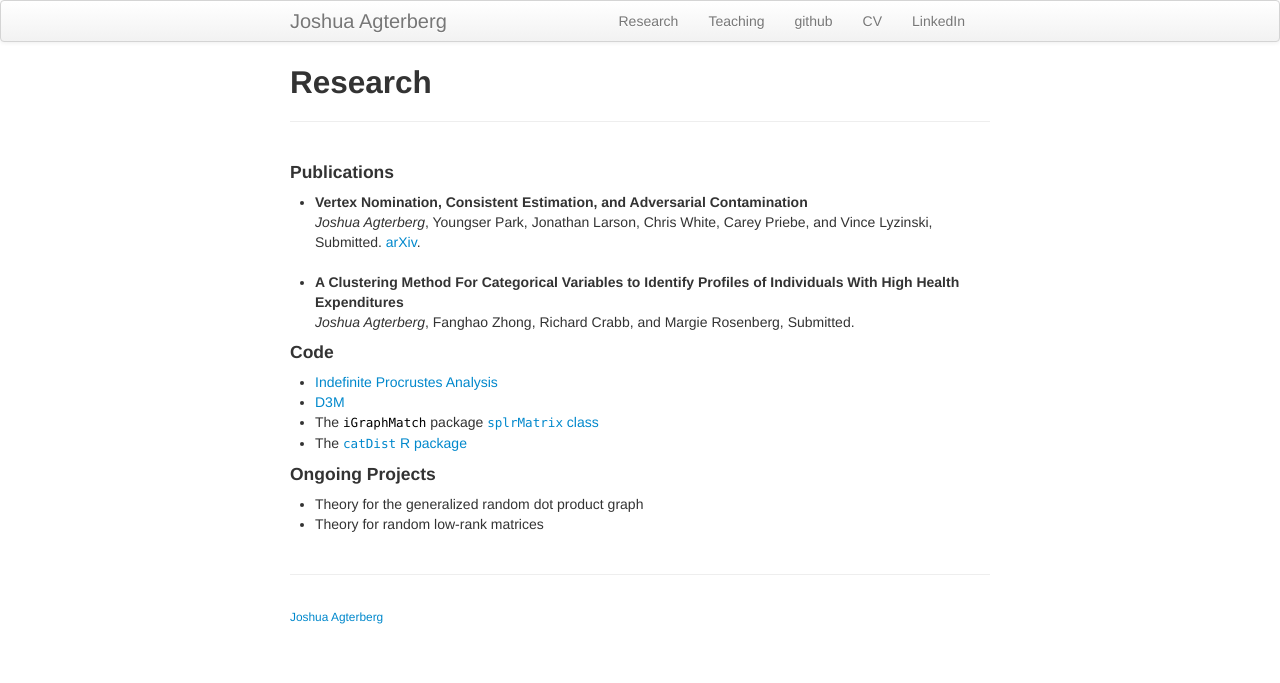
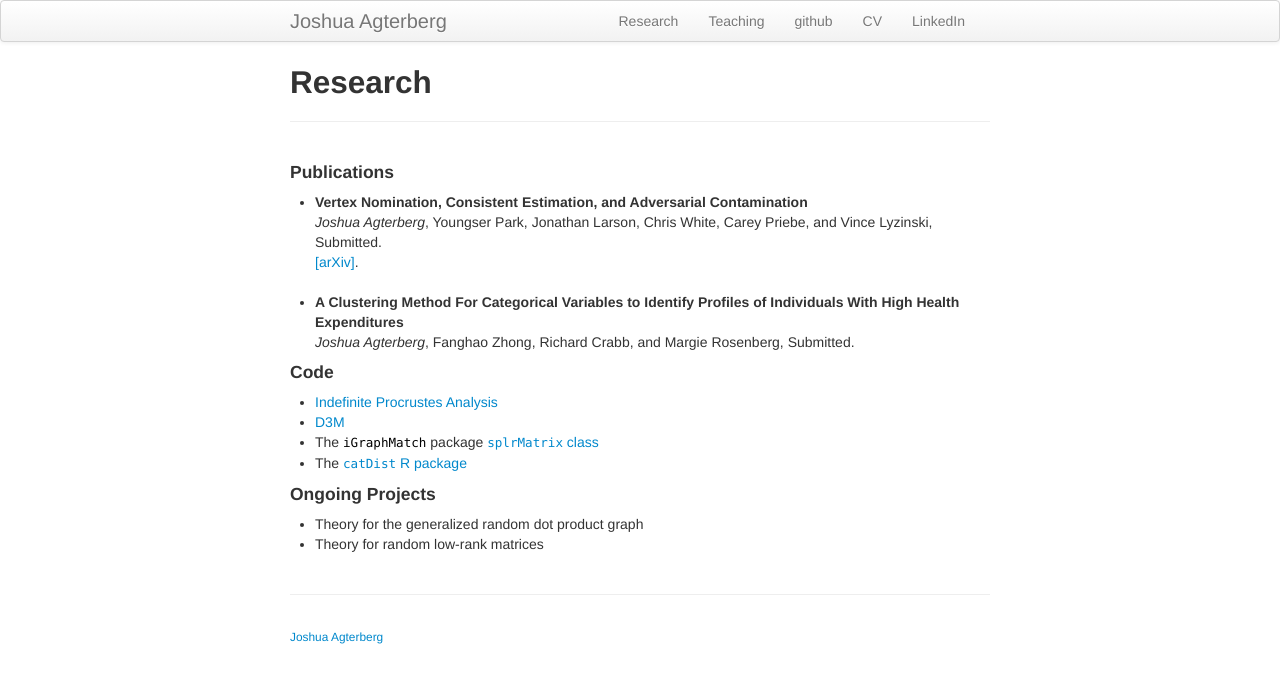
Before and after one commit to jagterberg/jagterberg.github.io, a Jekyll site: the page built from pages/research.md, in a window 1280 px wide. Shown: the top 683 px of the page. Built offline with Jekyll 4.4.1, drawn with Linux system fonts in a browser that asks for light colours.

```diff
--- a/pages/research.md
+++ b/pages/research.md
@@ -5,7 +5,8 @@ title: Research
 <h4>Publications</h4>
 <ul>
 <li><b>Vertex Nomination, Consistent Estimation, and Adversarial Contamination</b> <br />
-<i>Joshua Agterberg</i>, Youngser Park, Jonathan Larson, Chris White, Carey Priebe, and Vince Lyzinski, Submitted. <a href="https://arxiv.org/abs/1905.01776">arXiv</a>.
+<i>Joshua Agterberg</i>, Youngser Park, Jonathan Larson, Chris White, Carey Priebe, and Vince Lyzinski, Submitted. <br />
+<a href="https://arxiv.org/abs/1905.01776">[arXiv]</a>.
 </li><br />
 <li><b>A Clustering Method For Categorical Variables to Identify Profiles of Individuals With High Health Expenditures</b><br />
 <i>Joshua Agterberg</i>, Fanghao Zhong, Richard Crabb, and Margie Rosenberg, Submitted.<br />
```
